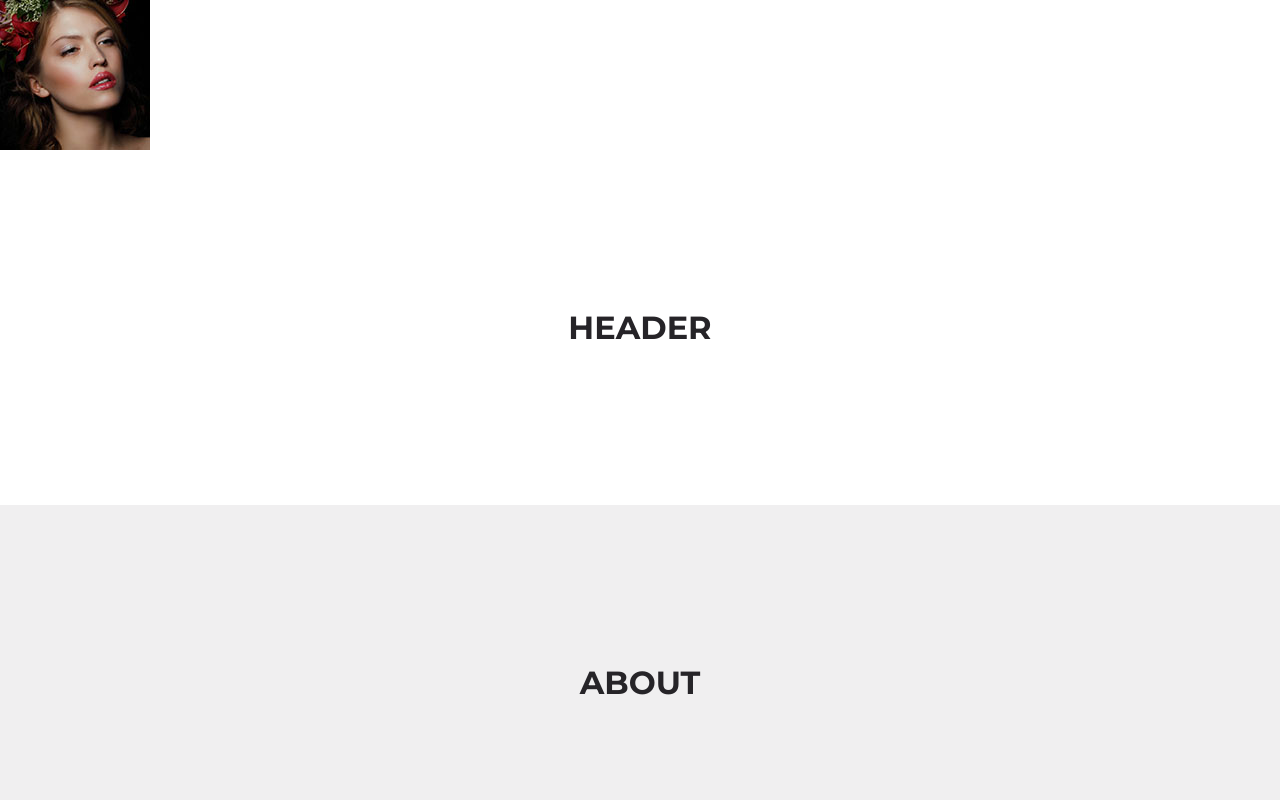
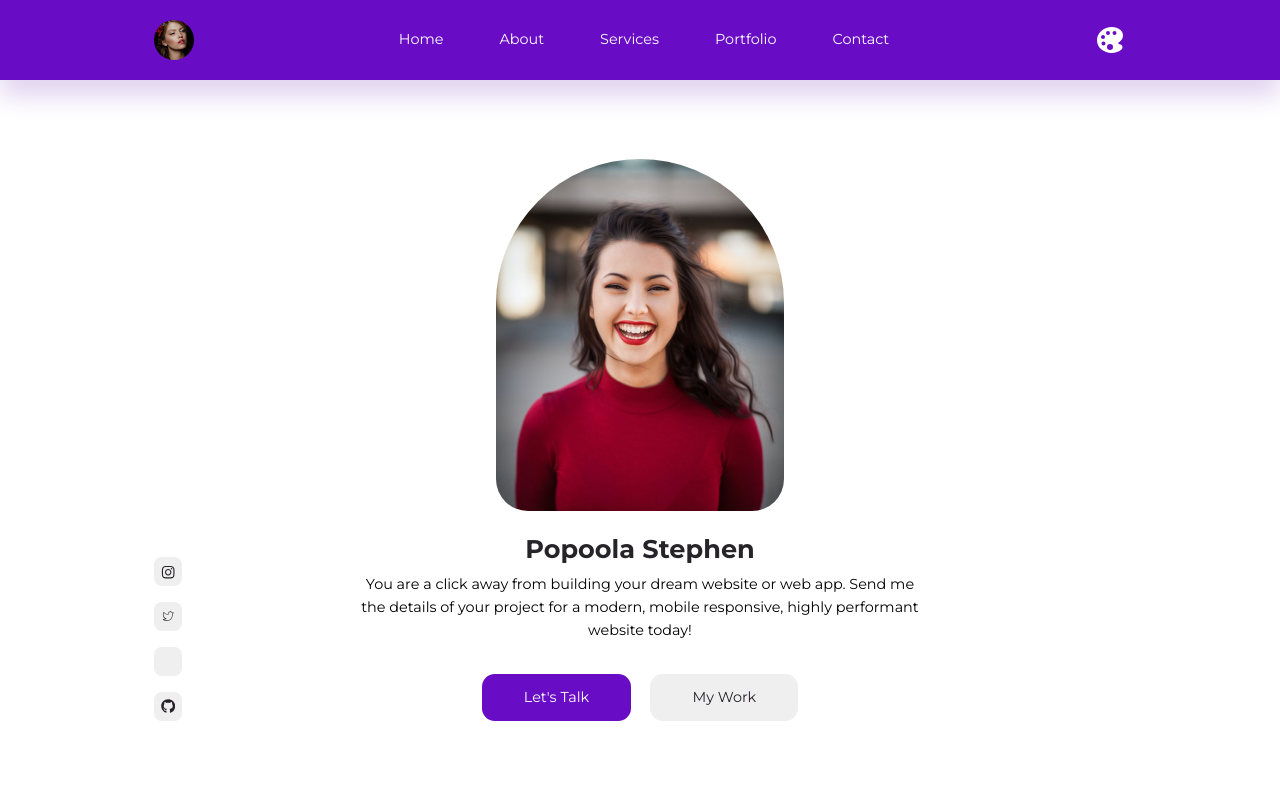
Before and after one commit to steph-ayo/portfolio-website-with-theme-customization, a React (Create React App) app: page / in a window 1280 px wide. Shown: the top 800 px of the page. Built offline with nearby package versions, Linux system fonts and the light colour scheme.

Commit message:
about section update

```diff
--- a/package.json
+++ b/package.json
@@ -8,6 +8,7 @@
     "@testing-library/user-event": "^13.5.0",
     "react": "^18.2.0",
     "react-dom": "^18.2.0",
+    "react-icons": "^5.0.1",
     "react-scripts": "5.0.1",
     "web-vitals": "^2.1.4"
   },
--- a/src/index.css
+++ b/src/index.css
@@ -113,7 +113,7 @@ h6 {
 }
 
 /* GENERAL IMAGES STYLES */
-.img {
+img {
   display: block;
   width: 100%;
   object-fit: cover;
@@ -137,7 +137,7 @@ h6 {
 .btn:hover {
   background-color: transparent;
   border-color: var(--color-light);
-  transform: translateT(-0.5rem);
+  transform: translateY(-0.5rem);
 }
 
 .btn.white {
@@ -164,8 +164,6 @@ h6 {
 .btn.sm {
   padding: 0.5rem 1.2rem;
 }
-
-/* GENERAL MEDIA QUERIES */
 
 /* MEDIA QUERIES (tablets) */
 @media screen and (max-width: 1024px) {
--- a/src/sections/about/About.jsx
+++ b/src/sections/about/About.jsx
@@ -1,9 +1,37 @@
+import { MdOutlineFileDownload } from "react-icons/md";
+import AboutImage from "../../assets/about.jpg";
+import CV from "../../assets/cv.pdf";
 import "./about.css";
 
 const About = () => {
   return (
     <section id="about">
-      <h2>ABOUT</h2>
+      <div className="container about__container">
+        <div className="about__left">
+          <div className="about__portrait">
+            <img src={AboutImage} alt="/" />
+          </div>
+        </div>
+        <div className="about__right">
+          <h2>About Me</h2>
+          <div className="about__cards"></div>
+          <p>
+            Lorem ipsum dolor sit, amet consectetur adipisicing elit. Tempora
+            amet enim pariatur fuga veritatis ea suscipit porro neque
+            consequatur minima nam mollitia corrupti id ipsam eligendi odit,
+            possimus at nemo.
+          </p>
+          <p>
+            Lorem ipsum dolor sit amet consectetur adipisicing elit. Doloribus
+            iusto aperiam minus dicta repellendus? Dignissimos nostrum, facilis
+            est neque inventore quasi. Culpa, adipisci quod commodi quas qui vel
+            totam iure?
+          </p>
+          <a href={CV} download className="btn primary">
+            Download CV <MdOutlineFileDownload />
+          </a>
+        </div>
+      </div>
     </section>
   );
 };
--- a/src/sections/contact/Contact.jsx
+++ b/src/sections/contact/Contact.jsx
@@ -2,9 +2,9 @@ import "./contact.css";
 
 const Contact = () => {
   return (
-    <sections id="contact">
+    <section id="contact">
       <h2>CONTACT</h2>
-    </sections>
+    </section>
   );
 };
 
--- a/src/sections/header/Header.jsx
+++ b/src/sections/header/Header.jsx
@@ -1,10 +1,42 @@
+import HeaderImage from "../../assets/header.jpg";
+import data from "./data";
 import "./header.css";
 
 const Header = () => {
   return (
-    <section id="header">
-      <h2>HEADER</h2>
-    </section>
+    <header id="header">
+      <div className="container header__container">
+        <div className="header__profile">
+          <img src={HeaderImage} alt="Header Portait" />
+        </div>
+        <h3>Popoola Stephen</h3>
+        <p>
+          You are a click away from building your dream website or web app. Send
+          me the details of your project for a modern, mobile responsive, highly
+          performant website today!
+        </p>
+        <div className="header__cta">
+          <a href="#contact" className="btn primary">
+            Let's Talk
+          </a>
+          <a href="#portfolio" className="btn light">
+            My Work
+          </a>
+        </div>
+        <div className="header__socials">
+          {data.map((item) => (
+            <a
+              key={item.id}
+              href={item.link}
+              target="_blank"
+              rel="noopener noreferrer"
+            >
+              {item.icon}
+            </a>
+          ))}
+        </div>
+      </div>
+    </header>
   );
 };
 
--- /dev/null
+++ b/src/sections/header/data.js
@@ -0,0 +1,12 @@
+import { FaInstagram } from "react-icons/fa6";
+import { CiTwitter } from "react-icons/ci";
+import { FaGithub } from "react-icons/fa";
+
+const data = [
+  { id: 1, link: "https://instagram.com", icon: <FaInstagram /> },
+  { id: 2, link: "https://twitter.com/Popoolasteph", icon: <CiTwitter /> },
+  { id: 3, link: "https://dribble.com" },
+  { id: 4, link: "https://github.com/steph-ayo", icon: <FaGithub /> },
+];
+
+export default data;
--- a/src/sections/header/header.css
+++ b/src/sections/header/header.css
@@ -0,0 +1,90 @@
+header {
+  margin-top: 5rem;
+  height: calc(100vh - 5rem);
+  display: grid;
+  place-items: center;
+  background: var(--color-white);
+  transition: var(--transition);
+}
+
+.header__container {
+  display: flex;
+  flex-direction: column;
+  align-items: center;
+  position: relative;
+}
+
+.header__profile {
+  width: 18rem;
+  height: 22rem;
+  border-radius: 9rem 9rem 2rem 2rem;
+  overflow: hidden;
+  margin-bottom: 1.5rem;
+}
+
+.header__container p {
+  width: 35rem;
+  text-align: center;
+  margin: 0.6rem 0 2rem;
+}
+
+.header__cta {
+  display: flex;
+  align-items: center;
+  gap: 1.2rem;
+}
+
+.header__socials {
+  position: absolute;
+  left: 0;
+  bottom: 0;
+  display: flex;
+  flex-direction: column;
+  gap: 1rem;
+}
+
+.header__socials a {
+  width: 1.8rem;
+  aspect-ratio: 1/1;
+  background: var(--color-light);
+  color: var(--color-black);
+  display: grid;
+  place-items: center;
+  border-radius: var(--border-radius-3);
+}
+
+.header__socials a:hover {
+  background: var(--color-primary);
+  color: var(--color-white);
+  transform: translateX(-0.5rem);
+}
+
+/* MEDIA QUERIES (tablets) */
+@media screen and (max-width: 1024px) {
+  header {
+    margin-top: 0;
+    height: 100vh;
+  }
+}
+
+/* MEDIA QUERIES (phones) */
+@media screen and (max-width: 600px) {
+  .header__profile {
+    width: 14rem;
+    height: 17rem;
+    max-width: 60%;
+    max-height: 35vh;
+  }
+
+  .header__container p {
+    width: 100%;
+  }
+
+  .header__cta {
+    gap: 1rem;
+  }
+
+  .header__socials {
+    display: none;
+  }
+}
--- a/src/sections/navbar/Navbar.jsx
+++ b/src/sections/navbar/Navbar.jsx
@@ -1,15 +1,26 @@
 import logo from "../../assets/logo.jpg";
+import data from "./data";
 import "./navbar.css";
+import { IoColorPalette } from "react-icons/io5";
 
 const Navbar = () => {
   return (
     <nav>
-      <div className="container nav__container"></div>
-      <a href="/">
-        <img src={logo} alt="logo"></img>
-      </a>
-      <ul></ul>
-      <button></button>
+      <div className="container nav__container">
+        <a href="index.html" className="nav__logo">
+          <img src={logo} alt="logo"></img>
+        </a>
+        <ul className="nav__menu">
+          {data.map((item) => (
+            <li key={item.id}>
+              <a href={item.link}>{item.title}</a>
+            </li>
+          ))}
+        </ul>
+        <button id="theme__icon">
+          <IoColorPalette />
+        </button>
+      </div>
     </nav>
   );
 };
--- /dev/null
+++ b/src/sections/navbar/data.js
@@ -0,0 +1,9 @@
+const data = [
+  { id: 1, link: "#", title: "Home" },
+  { id: 1, link: "#about", title: "About" },
+  { id: 1, link: "#services", title: "Services" },
+  { id: 1, link: "portfolio", title: "Portfolio" },
+  { id: 1, link: "contact", title: "Contact" },
+];
+
+export default data;
--- a/src/sections/navbar/navbar.css
+++ b/src/sections/navbar/navbar.css
@@ -0,0 +1,49 @@
+nav {
+  width: 100vw;
+  height: 5rem;
+  display: grid;
+  place-items: center;
+  background: var(--color-primary);
+  position: fixed;
+  top: 0;
+  left: 0;
+  z-index: 9;
+  box-shadow: 0 1rem 1.5rem hsla(var(--primary-hue), 68%, 42%, 20%);
+  transition: var(--transition);
+}
+
+.nav__container {
+  display: flex;
+  justify-content: space-between;
+  align-items: center;
+}
+
+.nav__logo {
+  width: 2.5rem;
+  border-radius: 50%;
+  overflow: hidden;
+}
+
+.nav__logo img {
+  width: 100%;
+  height: 100%;
+}
+
+.nav__menu {
+  display: flex;
+  gap: 3.5rem;
+}
+
+#theme__icon {
+  background: transparent;
+  color: white;
+  font-size: 2rem;
+  cursor: pointer;
+}
+
+/* MEDIA QUERIES (tablets) - to hide the nav bar */
+@media screen and (max-width: 1024px) {
+  .nav__menu {
+    display: none;
+  }
+}
```
Also changed, not shown: 1 other file (tests, documents, lock files or other folders).
